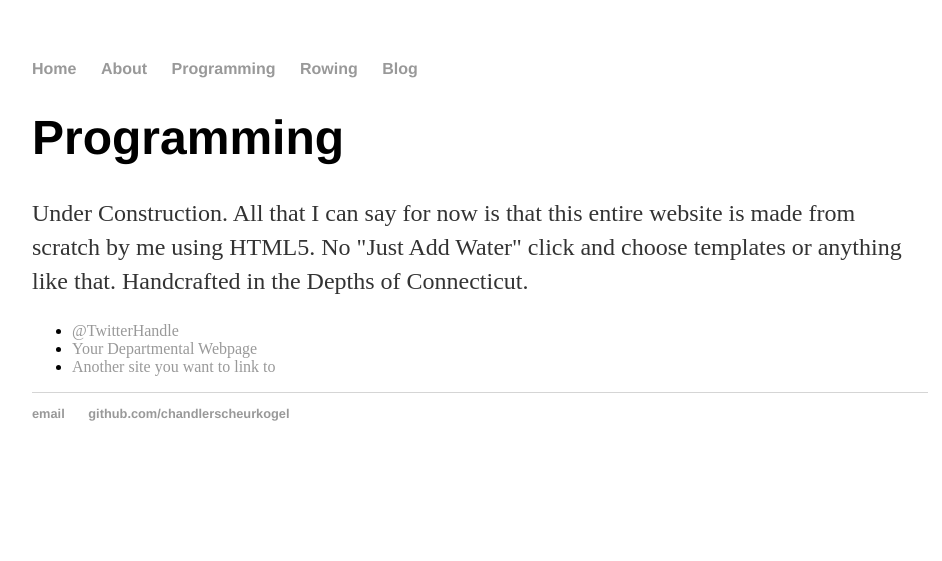
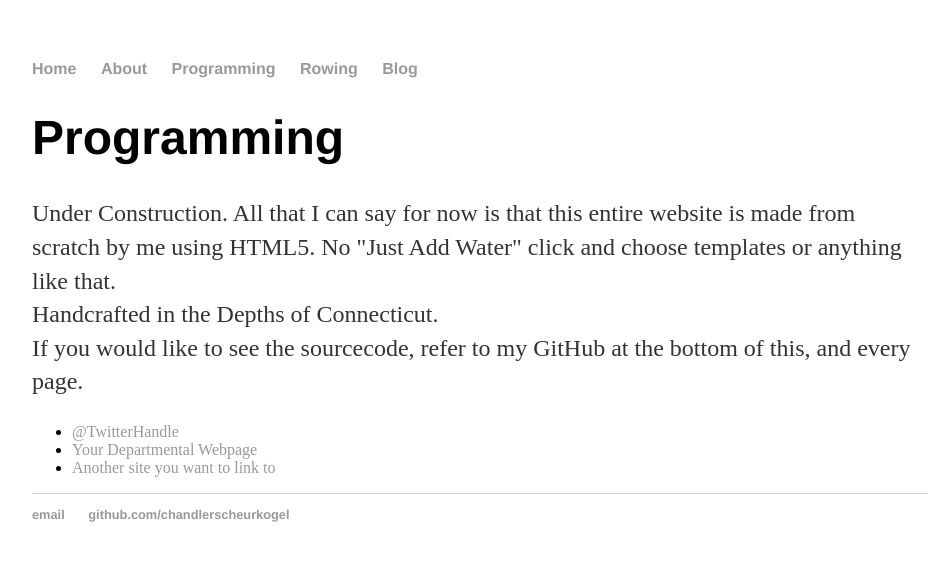
Before and after one commit to ChandlerScheurkogel/ChandlerScheurkogel.github.io, a Jekyll site: the page built from programming/index.html, in a window 1280 px wide. Shown: the top 561 px of the page, without its empty margins (160-1102 px from the left). Built offline with Jekyll 4.4.1, drawn with Linux system fonts in a browser that asks for light colours; nearby versions of some CDN libraries; library files that are not in the unit come from our copies.

Commit message:
Update index.html

```diff
--- a/programming/index.html
+++ b/programming/index.html
@@ -6,7 +6,7 @@ title: Programming History
 		<div class="programming">
 			<h1>Programming</h1>
 
-			<p>Under Construction. All that I can say for now is that this entire website is made from scratch by me using HTML5. No "Just Add Water" click and choose templates or anything like that. Handcrafted in the Depths of Connecticut.</p>
+			<p>Under Construction. All that I can say for now is that this entire website is made from scratch by me using HTML5. No "Just Add Water" click and choose templates or anything like that. <BR>Handcrafted in the Depths of Connecticut.<BR>If you would like to see the sourcecode, refer to my GitHub at the bottom of this, and every page.</p>
 
 			<ul class="contacts">
 				<li><a href="#">@TwitterHandle</a></li>
```
